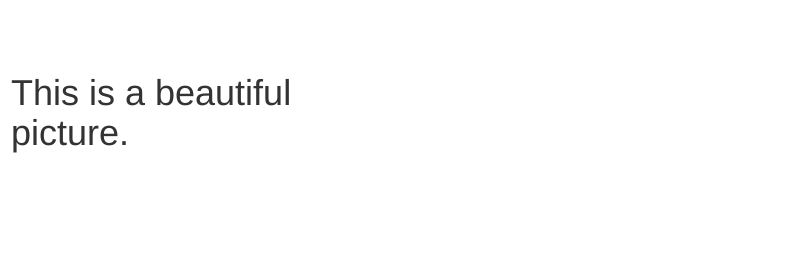
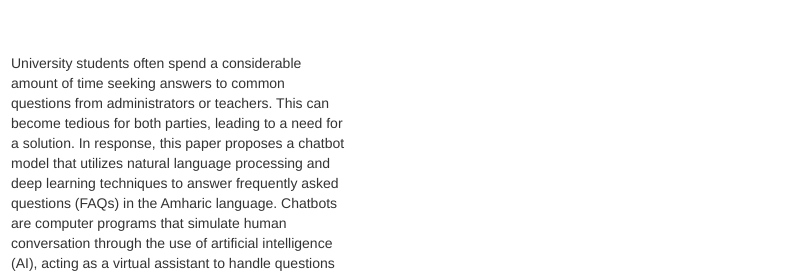
Before and after one commit to HadushHailu/HadushHailu.github.io, a plain HTML site: page r_and_p.html in a window 1280 px wide. Shown: the part 127-402 px from the top of the page, 474-1280 px from the left. Drawn offline with nearby package versions, Linux system fonts and the light colour scheme.

Commit message:
Update r_and_p.html

```diff
--- a/r_and_p.html
+++ b/r_and_p.html
@@ -59,7 +59,17 @@
       		</div>
 
      		<div class="text" style="border:thin">
-                 <h1>This is a beautiful picture.</h1>
+                <p>University students often spend a considerable amount of time seeking answers to common questions from administrators or teachers.
+		This can become tedious for both parties, leading to a need for a solution. In response, this paper proposes a chatbot model that utilizes natural
+		language processing and deep learning techniques to answer frequently asked questions (FAQs) in the Amharic language. Chatbots are computer programs that
+		simulate human conversation through the use of artificial intelligence (AI), acting as a virtual assistant to handle questions and other tasks.
+		The proposed chatbot program employs tokenization, normalization, stop word removal, and stemming to analyze and categorize Amharic input sentences.
+		Three machine learning model algorithms were used to classify tokens and retrieve appropriate responses: Support Vector Machine (SVM), Multinomial Naïve Bayes,
+		and deep neural networks implemented through TensorFlow, Keras, and NLTK. The deep learning model achieved the best results with 91.55% accuracy and a validation
+		loss of 0.3548 using an Adam optimizer and SoftMax activation function. The chatbot model was integrated with Facebook Messenger and deployed on a Heroku server for
+		24-hour accessibility. The experimental results demonstrate that the chatbot framework achieved its objectives and effectively addressed challenges such as Amharic Fidel
+		variation, morphological variation, and lexical gaps. Future research could explore the integration of Amharic WordNet to narrow the lexical gap and support more complex
+		questions.</p>
                 </div>
 
             </div>
```
